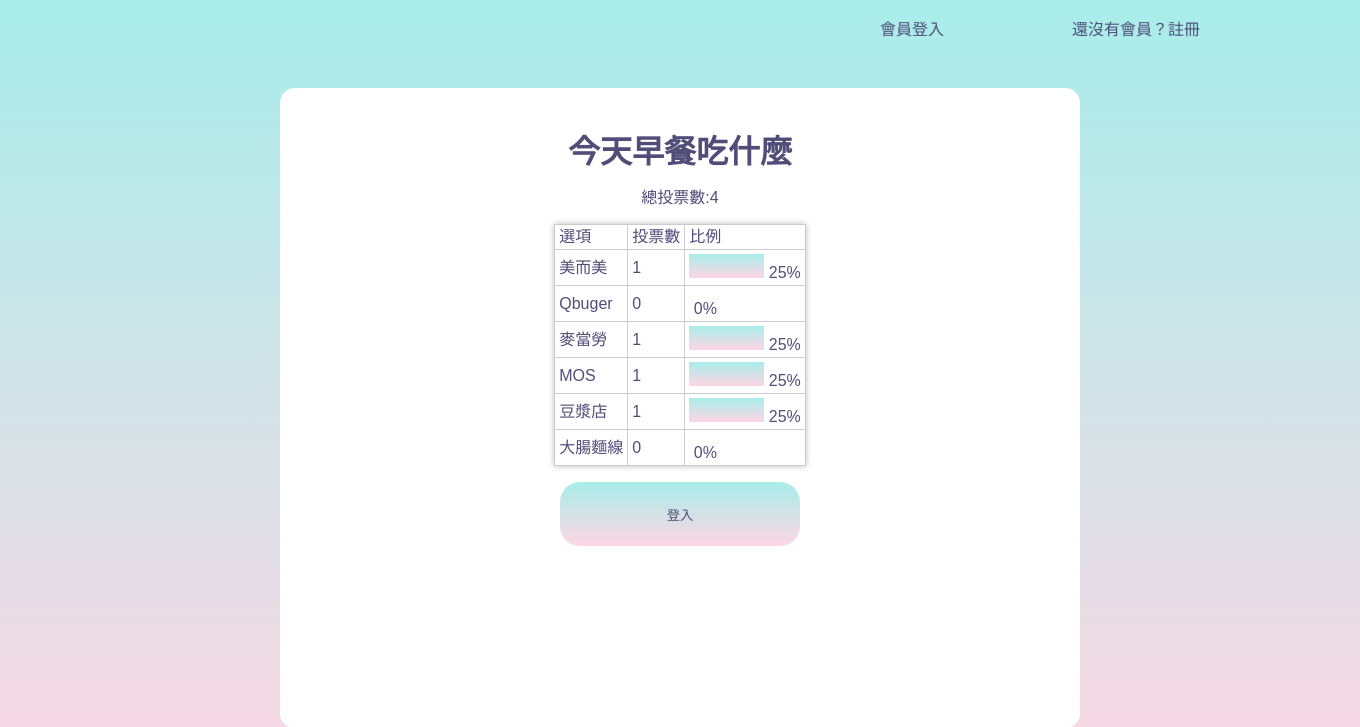
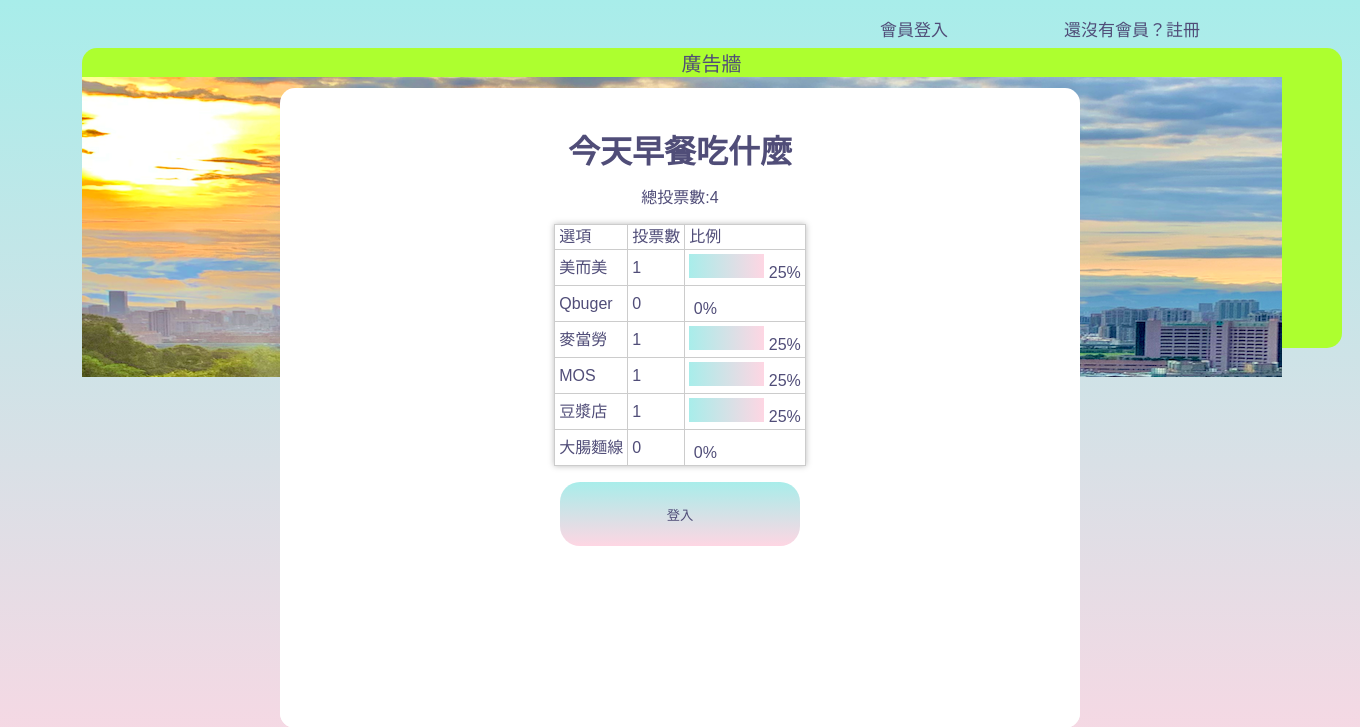
Before and after one commit to AllenYangNCTU/Electroral_System, a PHP site: page /index.php?do=vote_result&id=2 in a window 1360 px wide. Shown: the top 727 px of the page. Run offline with PHP 8.4, Linux system fonts and the light colour scheme; data comes from the database, SQL or seed files in the repository.

Commit message:
create advertisement span

```diff
--- a/back/admin_type.php
+++ b/back/admin_type.php
@@ -1,6 +1,6 @@
 <form action="./api/add_type.php" method="post">
   <div style="margin-left:20rem;margin-top:4rem">
-    <label for="name">分類名稱</label>
+    <label for="name">欲新增的分類名稱</label>
     <input type="text" name="typename" id="name">
   </div>
 
--- a/css/index.css
+++ b/css/index.css
@@ -25,9 +25,11 @@ nav {
   width: 160vh;
   height: 80vh;
   background: white;
+  /* background: yellow; */
   margin: 0 auto;
-  /* margin-top: 5vh; */
-  margin-top: 300px;
+  margin-top: 5vh;
+  /* margin-top: 300px; */
+  /* margin-top: 0; */
   border-radius: 15px;
   overflow: scroll;
 }
--- a/front/vote_result.php
+++ b/front/vote_result.php
@@ -55,7 +55,7 @@
             <td><?= $opt['total']; ?></td>
             <td>
               <!-- 長條圖 -->
-              <div style="display:inline-block;height:24px;background-image: linear-gradient(to top, #fed6e3 0%, #a8edea 100%);width:<?= 300 * $rate; ?>px;"></div>
+              <div style="display:inline-block;height:24px;background-image: linear-gradient(to left, #fed6e3 0%, #a8edea 100%);width:<?= 300 * $rate; ?>px;"></div>
               <?= number_format($rate * 100) . "%"; ?>
             </td>
           </tr>
--- a/index.php
+++ b/index.php
@@ -14,29 +14,29 @@ include_once "./api/base.php";
 
 <body>
 
-<!-- 上方選單 -->
-<nav>
-    <?php include "./layout/front_nav.php";?>
-  </nav>
+  <!-- 上方選單 -->
+  <!-- <nav>
+  </nav> -->
+  <?php include "./layout/front_nav.php"; ?>
 
   <!-- 主要內容 -->
   <div class="container">
 
     <?php
-    if(isset($_GET['do'])){//如果有值可以取得檔案
-      $file='./front/'.$_GET['do'].".php";//仔入
+    if (isset($_GET['do'])) { //如果有值可以取得檔案
+      $file = './front/' . $_GET['do'] . ".php"; //仔入
     }
-    if(isset($file) && file_exists($file)){//如果有這個檔案
+    if (isset($file) && file_exists($file)) { //如果有這個檔案
       include $file;
-    }else{
+    } else {
       include "./front/vote_list.php";
     }
-          ?>
+    ?>
   </div>
   </div>
 
   <!-- 頁尾 -->
-  <?php include "./layout/footer.php";?>
+  <?php include "./layout/footer.php"; ?>
 </body>
 
 </html>
--- a/layout/front_nav.php
+++ b/layout/front_nav.php
@@ -1,3 +1,42 @@
+<!DOCTYPE html>
+<html lang="en">
+
+<head>
+  <meta charset="UTF-8">
+  <meta http-equiv="X-UA-Compatible" content="IE=edge">
+  <meta name="viewport" content="width=device-width, initial-scale=1.0">
+  <title>Document</title>
+  <style>
+    .slideshow {
+      display: block;
+      width: 1260px;
+      height: 300px;
+      background-color: greenyellow;
+      margin: 0;
+      /* margin-left: -100px; */
+      margin-left: 6%;
+      margin-top: 2vh;
+      border-radius: 15px;
+      z-index: 5;
+    }
+
+    img {
+      overflow: hidden;
+    }
+
+    nav a {
+      display: block;
+      text-decoration: none;
+      /* padding-left: 20px; */
+      /* background-color: blue; */
+      font-size: 17px;
+    }
+  </style>
+  <link rel="stylesheet" href="../css/index.css">
+</head>
+
+<body>
+
   <!-- 上方選單顯示 -->
   <?php
   if (isset($_SESSION['user'])) {
@@ -18,10 +57,20 @@ if (isset($_SESSION['user'])) {
     }
   } else {
     ?>
+    <nav>
       <a href="login.php">會員登入</a>
-
       <a href="register.php">還沒有會員？註冊</a>
+    </nav>
+    <div class="slideshow">
+      <!-- <p>123</p> -->
+      <p style="text-align:center;font-size:20px;">廣告牆</p>
+      <img src="../img/header.png" alt="">
+    </div>
     <!-- 如果沒有登入資料就顯示登入 -->
   <?php
   }
   ?>
+
+</body>
+
+</html>
```
Lines whose indentation alone changed are shown as unchanged.
